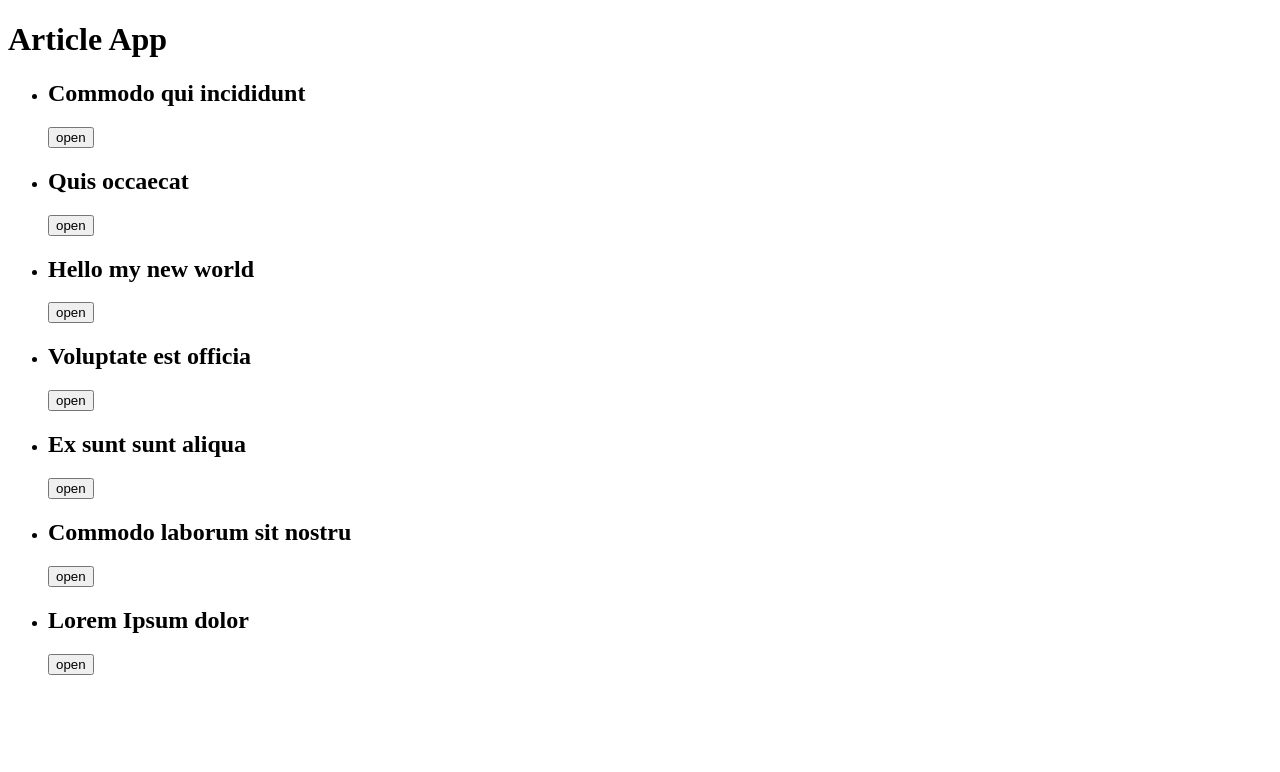
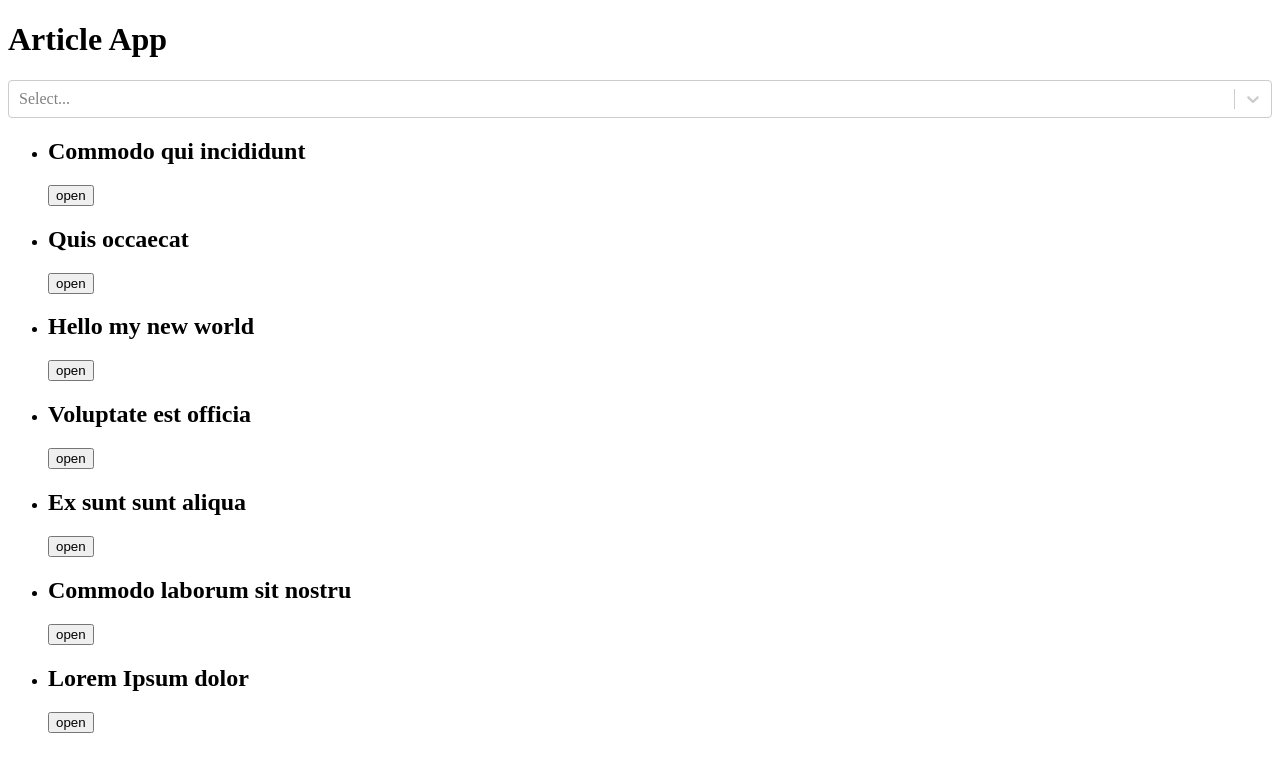
Before and after one commit to vilenic/basic-react-1102, a React (Create React App) app: page / in a window 1280 px wide. Shown: the top 772 px of the page. Built offline with nearby package versions, Linux system fonts and the light colour scheme.

Commit message:
add react-select

```diff
--- a/package.json
+++ b/package.json
@@ -5,7 +5,8 @@
   "dependencies": {
     "react": "^16.8.1",
     "react-dom": "^16.8.1",
-    "react-scripts": "2.1.5"
+    "react-scripts": "2.1.5",
+    "react-select": "^2.3.0"
   },
   "scripts": {
     "start": "react-scripts start",
--- a/src/App.js
+++ b/src/App.js
@@ -1,12 +1,25 @@
 import React, { Component } from 'react'
+import Select from 'react-select'
 import ArticleList from './components/article-list'
 import articles from './fixtures'
 
 class App extends Component {
+  state = {
+    selected: null
+  }
+
+  handleChange = (selected) => this.setState({ selected })
+
   render() {
+    const options = articles.map((article) => ({
+      label: article.title,
+      value: article.id
+    }))
+
     return (
       <div>
         <h1>Article App</h1>
+        <Select options={options} value={this.state.selected} onChange={this.handleChange} />
         <ArticleList articles={articles} />
       </div>
     )
```
